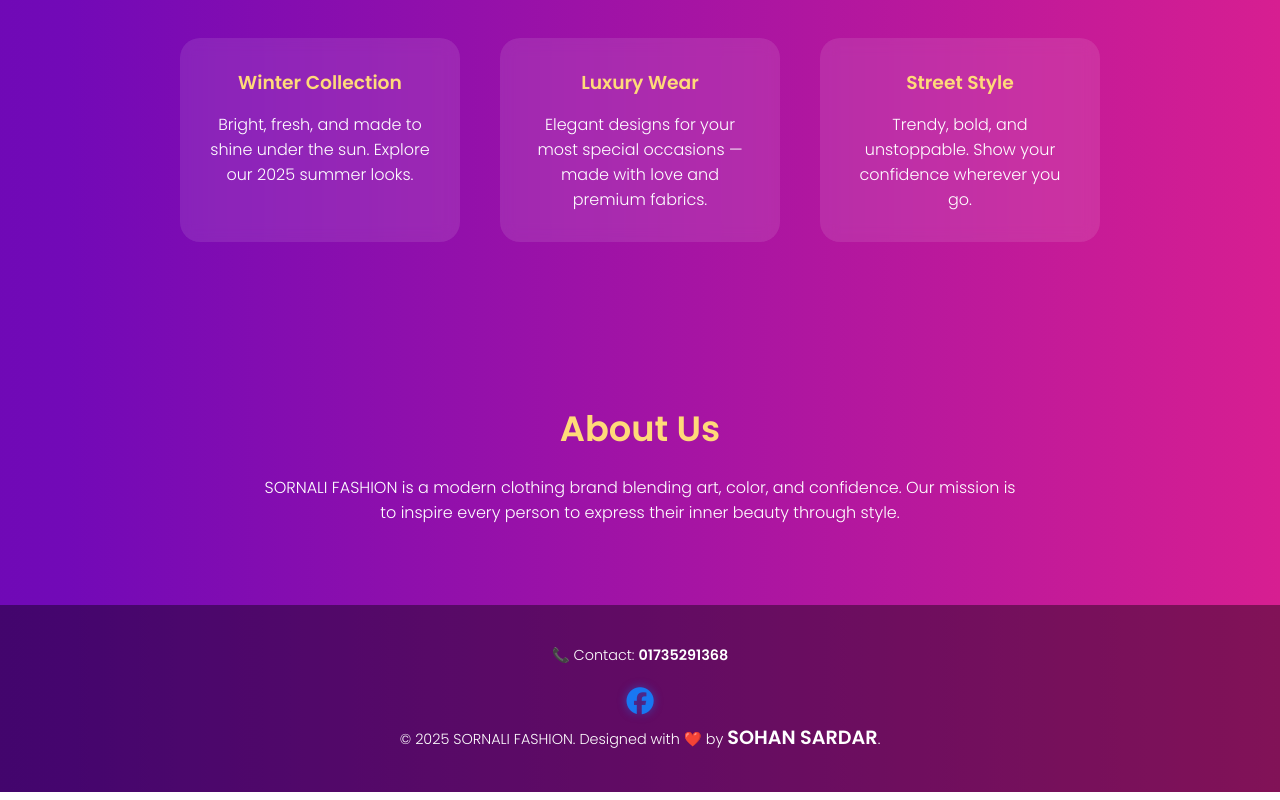
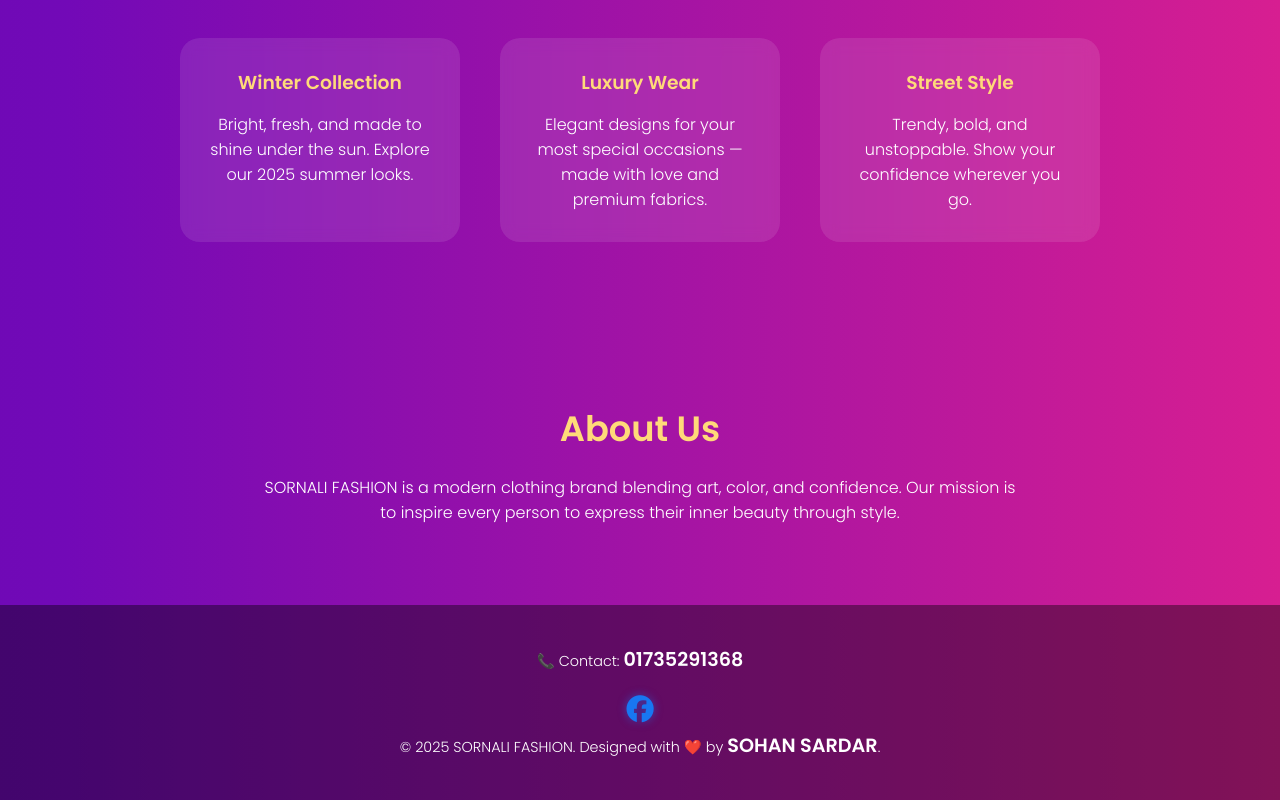
Before and after one commit to sohan118s/SORNALIFASHION, a plain HTML site: page index.html in a window 1280 px wide. Shown: the part 977-1777 px from the top of the page. Drawn offline with Linux system fonts and the light colour scheme.

Commit message:
Update index.html

```diff
--- a/index.html
+++ b/index.html
@@ -64,7 +64,7 @@
 
   <!-- FOOTER -->
   <footer id="contact">
-    <p>📞 Contact: <strong>01735291368</strong></p>
+    <p>📞 Contact: <strong><b style="font-size: 1.2rem;">01735291368</b></strong></p>
     <div class="social-links">
       <a href="https://www.facebook.com/share/17YmrBU7MV/?mibextid=wwXIfr" target="_blank">
         <i class="fab fa-facebook"></i>
```
